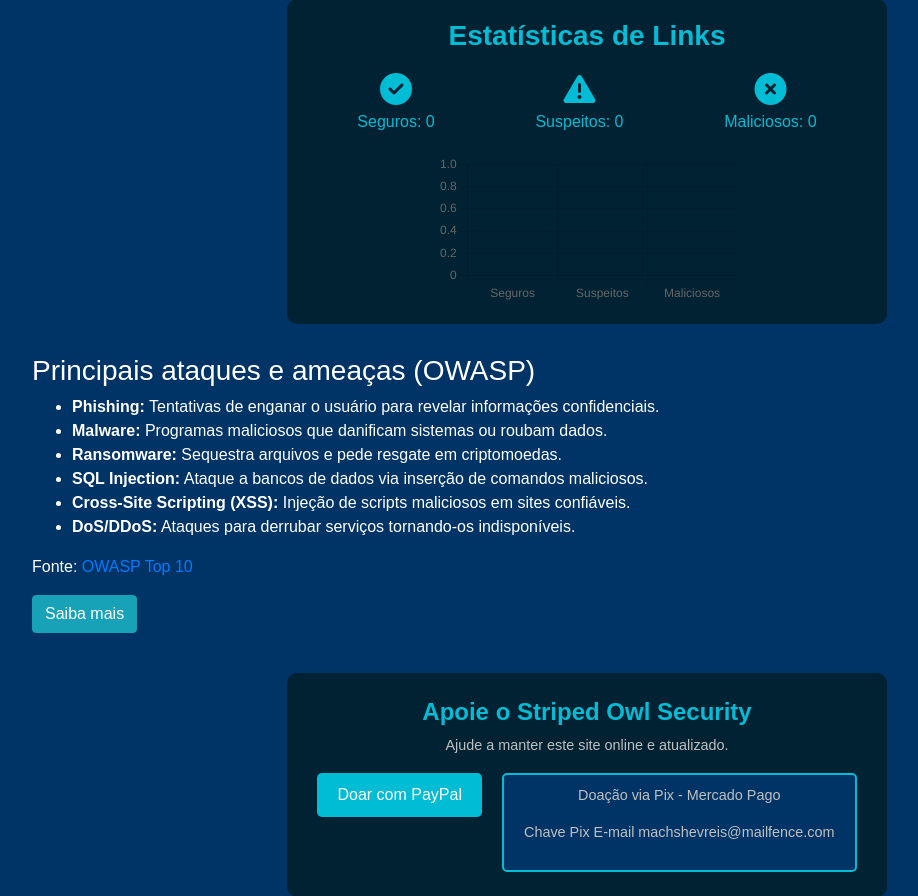
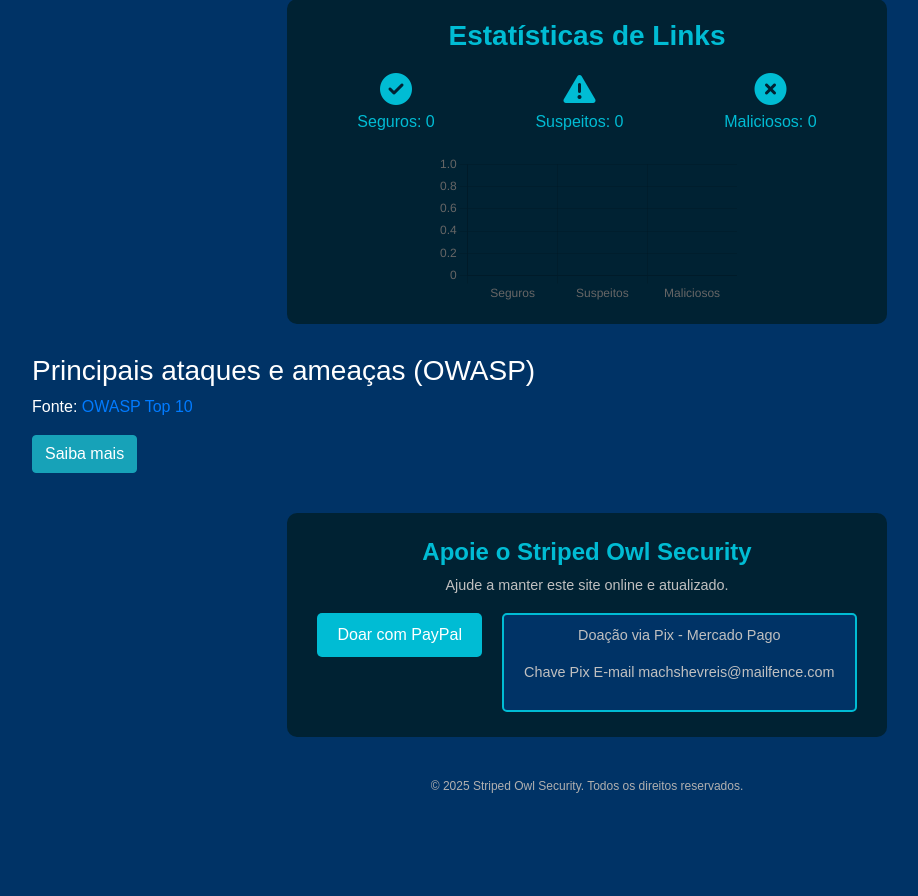
Before and after one commit to FFReis23/striped-owl-security, a Flask app: page / in a window 1280 px wide. Shown: the part 416-1312 px from the top of the page, without its empty margins (53-971 px from the left). After the commit the page ends 1227 px from the top, so only its background shows below. Run offline with Flask 3, Linux system fonts and the light colour scheme; some libraries are stand-ins or nearby versions.

```diff
--- a/templates/index.html
+++ b/templates/index.html
@@ -80,14 +80,6 @@
     <!-- Seção de Ataques ou Informações -->
 <div class="attack-info">
     <h3>Principais ataques e ameaças (OWASP)</h3>
-    <ul>
-        <li><strong>Phishing:</strong> Tentativas de enganar o usuário para revelar informações confidenciais.</li>
-        <li><strong>Malware:</strong> Programas maliciosos que danificam sistemas ou roubam dados.</li>
-        <li><strong>Ransomware:</strong> Sequestra arquivos e pede resgate em criptomoedas.</li>
-        <li><strong>SQL Injection:</strong> Ataque a bancos de dados via inserção de comandos maliciosos.</li>
-        <li><strong>Cross-Site Scripting (XSS):</strong> Injeção de scripts maliciosos em sites confiáveis.</li>
-        <li><strong>DoS/DDoS:</strong> Ataques para derrubar serviços tornando-os indisponíveis.</li>
-    </ul>
     <p>Fonte: <a href="https://owasp.org/www-project-top-ten/" target="_blank">OWASP Top 10</a></p>
 
     <!-- Botão Saiba Mais -->
```
